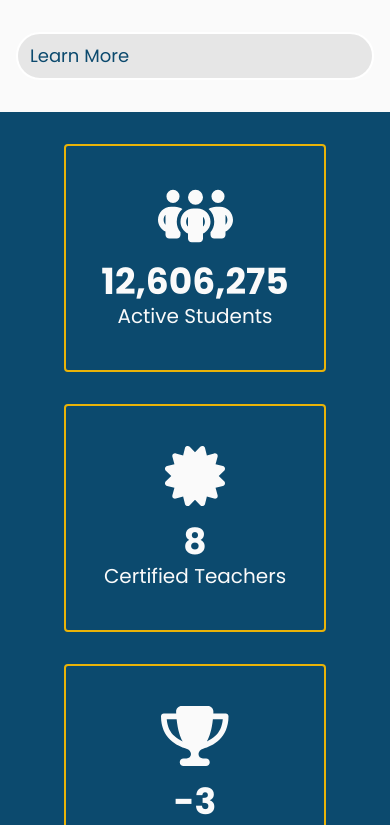
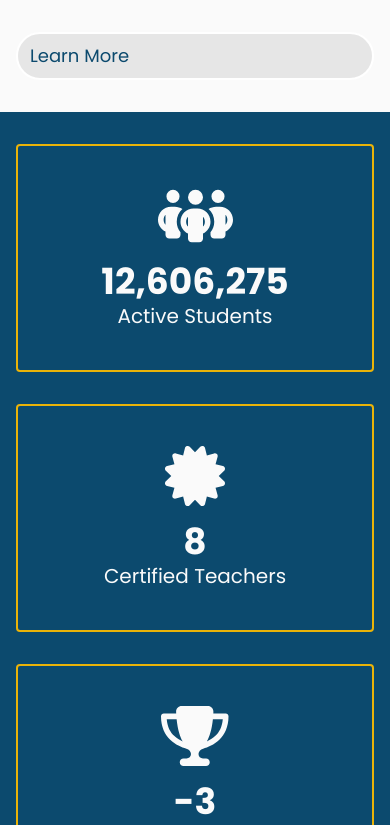
Before and after one commit to fang-industries/sdh, a React (Vite) app: page / in a window 390 px wide. Shown: the part 2697-3522 px from the top of the page. Built offline with nearby package versions, Linux system fonts and the light colour scheme; a web font is replaced by a local one.

Commit message:
forgor about this too skull emoji

```diff
--- a/src/components/pages/home/Statistics.jsx
+++ b/src/components/pages/home/Statistics.jsx
@@ -10,7 +10,7 @@ export default function () {
     const students = 12606275;
 
     return (
-      <div className="grid gap-8 bg-sky-900 px-16 py-8 md:h-80 md:grid-cols-4">
+      <div className="grid gap-8 bg-sky-900 px-4 py-8 md:h-80 md:grid-cols-4 md:px-16">
         <Card
           icon={faPeopleGroup}
           number={students.toLocaleString()}
```
